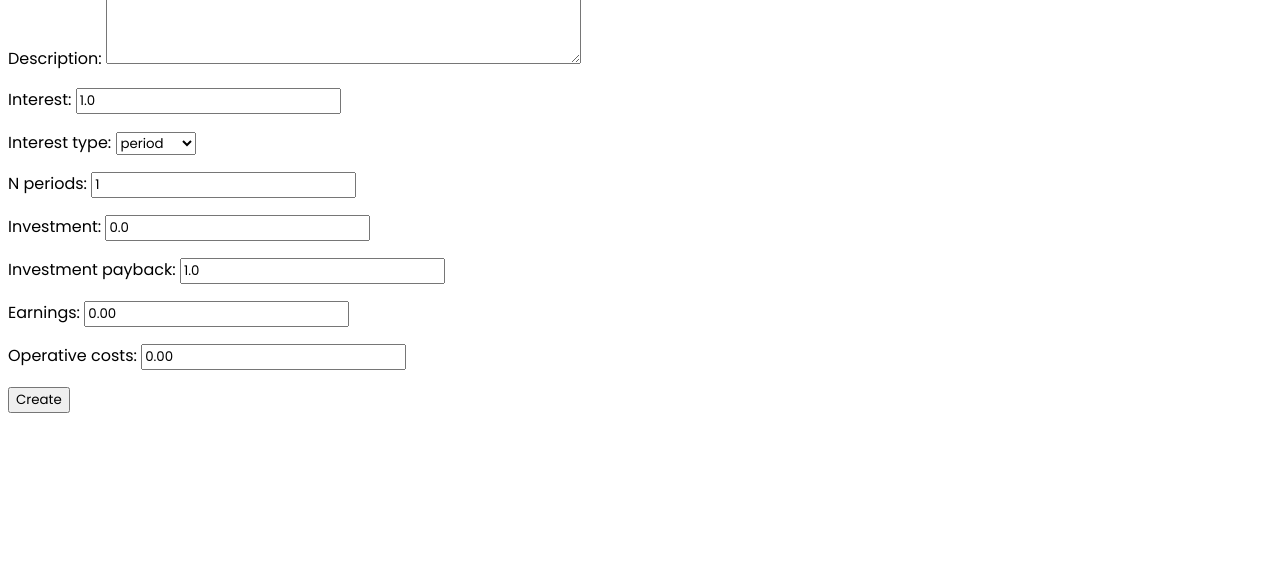
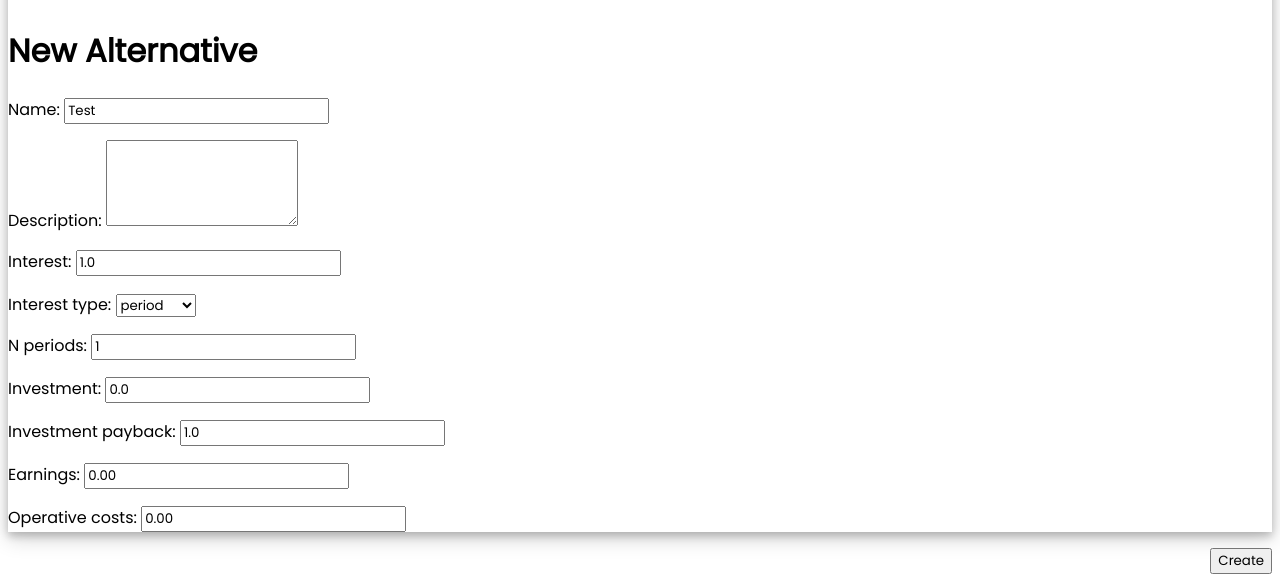
Before and after one commit to PrettyBoyHelios/FinantialCalculator, a Django app: page /calc/alt/create/ in a window 1280 px wide. Shown: the part 498-1079 px from the top of the page. Before the commit the page ends 911 px from the top, so only its background shows below. Run offline with Django 3.2, Linux system fonts and the light colour scheme; some libraries are stand-ins or nearby versions.

Commit message:
Aesthetic changes

```diff
--- a/Calculator/models.py
+++ b/Calculator/models.py
@@ -1,5 +1,6 @@
 from django.db import models
 from django.forms import ModelForm
+from django import forms
 import decimal
 import numpy as np
 # Create your models here.
@@ -29,6 +30,9 @@ class AlternativeForm(ModelForm):
     class Meta:
         model = Alternative
         fields = ['name', 'description', 'interest', 'interest_type', 'n_periods', 'investment', 'investment_payback', 'earnings', 'operative_costs']
+        widgets = {
+            'description': forms.Textarea(attrs={'rows': 4, 'cols': 15}),
+        }
 
 
 class Conversion(models.Model):
--- a/Calculator/templates/Calculator/create_alternative.html
+++ b/Calculator/templates/Calculator/create_alternative.html
@@ -3,36 +3,27 @@
     <title>Home</title>
 {% endblock %}
 {% block content %}
-    <br/>
-    <div class="container col-sm-8" >
+
+    <div class="container">
+        <div class="card">
+          <img class="card-img-top" src="https://first-business-travel.de/fbt2/file/8a118aac4d65b4bd014dbf00761e0d8c.en.0/app_neu.jpg" alt="Card image cap">
+          <div class="card-body">
             <form method="post" action="{%  url "create_alternative" %}">
                 <h1>New Alternative</h1>
                 {% csrf_token %}
-                {% comment %}<div class="form-group">
-                    <label for="{{ form.subject.name }}">Alternative Name:</label>
-                    <input for="{{ form.subject.name }}" type="text" class="form-control"  aria-describedby="emailHelp" placeholder="Enter your project's name">
-                </div>
-                <div class="form-group">
-                    <label for="{{ form.subject.interest }}">Interest Rate:</label>
-                    <input for="{{ form.subject.interest }}" type="number" step="any" class="form-control" aria-describedby="emailHelp" placeholder="{{ form.subject.interest.value }}">
-                </div>
-                <div class="form-group">
-                    <label for="{{ form.subject.interest_type }}">Interest Type:</label>
-                    <input for="{{ form.subject.interest_type }}" type="text" class="form-control" aria-describedby="emailHelp" placeholder="Fill in the interest type">
-                </div>
-                <div class="form-group">
-                    <label for="{{ form.subject.operative_costs }}">Alternative Name:</label>
-                    <input for="{{ form.subject.operative_costs }}" type="number" step="any" class="form-control" id="exampleInputEmail1" aria-describedby="emailHelp" placeholder="The project's annual operative costs">
-                </div>
-                <div class="form-group">
-                    <button type="submit" class="btn btn-outline-dark"> Create</button>
-                </div>{% endcomment %}
                 <div class="form-group">
                     {{ form.as_p }}
                 </div>
 
-                <button type="submit" class="btn btn-outline-dark"> Create</button>
+                <button type="submit" class="btn btn-outline-dark" style="float: right"> Create</button>
 
             </form>
+
+          </div>
         </div>
+    </div>
+    <div>
+        <br/>
+    </div>
+
 {% endblock %}
--- a/Calculator/templates/Calculator/header.html
+++ b/Calculator/templates/Calculator/header.html
@@ -26,28 +26,14 @@
         * {
             font-family: 'Poppins', sans-serif;
         }
-      {% comment %}
-      div.card {
-        box-shadow: 0 4px 8px 0 rgba(0, 0, 0, 0.2), 0 6px 20px 0 rgba(0, 0, 0, 0.19);
-      }
-      .carousel-inner{
-        width:100%;
-        max-height: 100vh !important;
-      }
-      card-body .h4 {
-        font-size: 28ox;
-      }
-      p {
-        font-size: 20ox;
-      }{% endcomment %}
+        div.card {
+            box-shadow: 0 4px 8px 0 rgba(0, 0, 0, 0.2), 0 6px 20px 0 rgba(0, 0, 0, 0.19);
+        }
     </style>
 </head>
 <body class="body">
     <div>
         <nav class="navbar navbar-dark bg-dark sticky-top navbar-expand-lg justify-content-between">
-{% comment %}
-          <a class="navbar-brand" href="#"> <img src="../../static/images/favicon.png" width="25" height="25" class="d-inline-block align-top"/> Yournals</a>
-{% endcomment %}
             <a class="navbar-brand" href="#"> <img src="https://image.flaticon.com/icons/png/512/189/189093.png" width="25" height="25" class="d-inline-block align-top"/> FinCalc</a>
 
             <button class="navbar-toggler" type="button" data-toggle="collapse" data-target="#navbarNav" aria-controls="navbarNav" aria-expanded="false" aria-label="Toggle navigation">
@@ -59,16 +45,16 @@
                 <a class="nav-link" href="/calc/"><i class="fas fa-home"></i> Home</a>
               </li>
               <li class="nav-item">
-                <a class="nav-link" href="/calc/alt/"><i class="fas fa-chart-line"></i> Compare Alternatives</a>
+                <a class="nav-link" href="/calc/alt/"><i class="fas fa-chart-line"></i>  Compare Alternatives</a>
               </li>
               <li class="nav-item">
-                <a class="nav-link" href="/calc/convert/"><i class="fas fa-calculator"></i> Conversions</a>
+                <a class="nav-link" href="/calc/convert/"><i class="fas fa-calculator"></i>  Conversions</a>
               </li>
               <li class="nav-item">
                 <a class="nav-link" href="/calc/interest/"><i class="fas fa-coins"></i>  Interest Calculator </a>
               </li>
                 <li class="nav-item">
-                <a class="nav-link" href="/calc/periods/"><i class="fas fa-coins"></i>  Number of periods </a>
+                <a class="nav-link" href="/calc/periods/"><i class="far fa-calendar-check"></i></i>  Number of periods </a>
               </li>
             </ul>
           </div>
```
